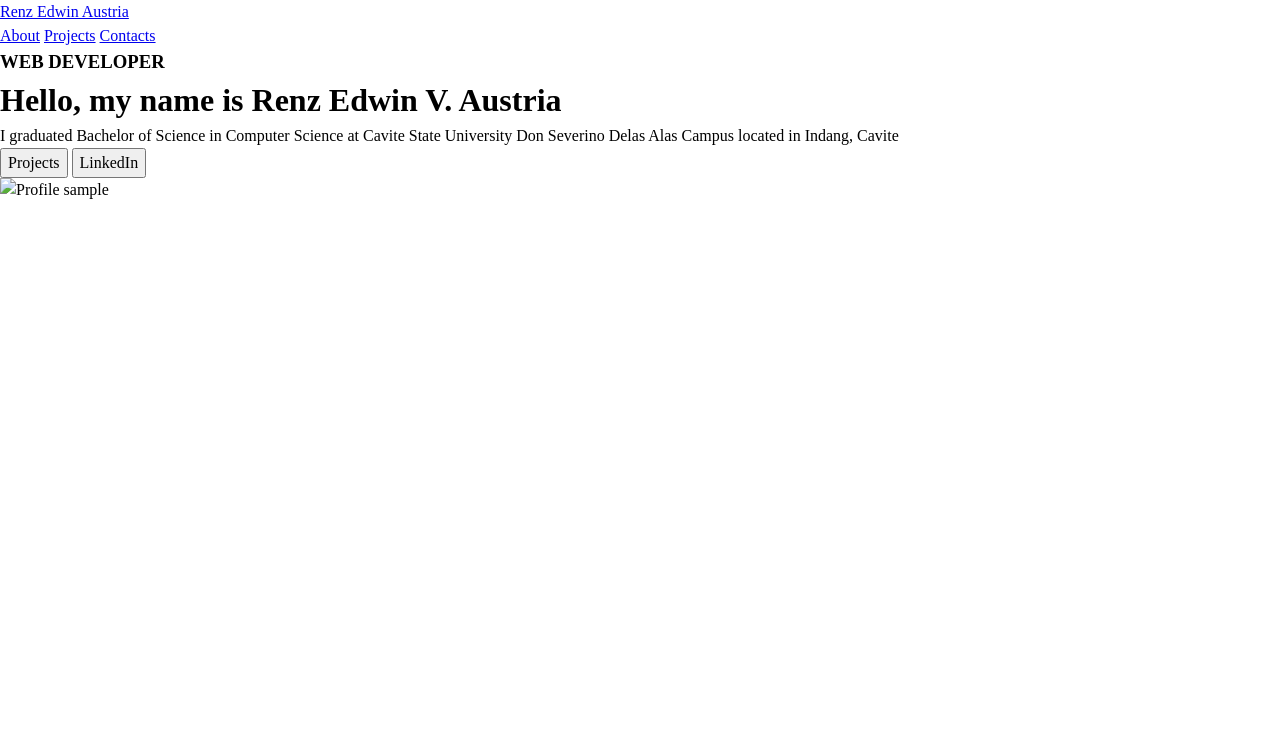
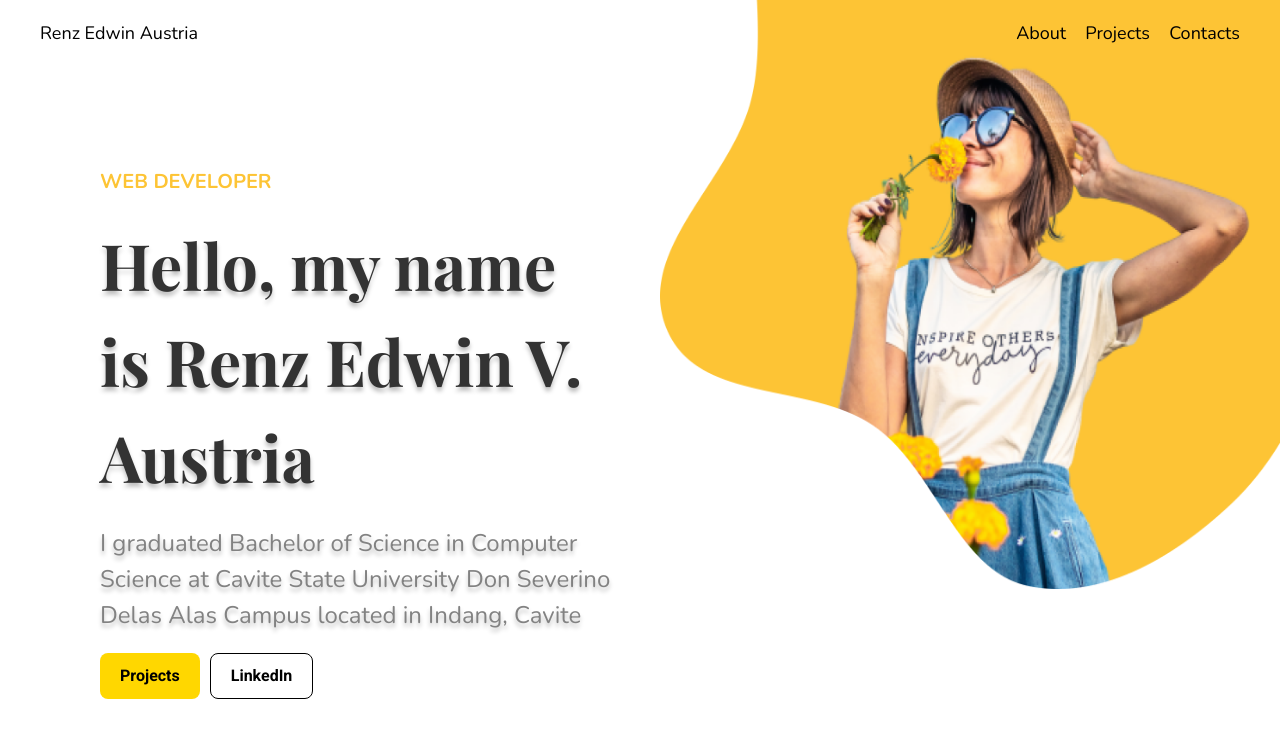
Before and after one commit to theREAustria/theREAustria.github.io, a plain HTML site: page index.html in a window 1280 px wide. Drawn offline with nearby package versions, Linux system fonts and the light colour scheme.

Commit message:
Develop to master branch (#2)
* update

* Create README.md

* update assets

```diff
--- a/assets/styles/style.css
+++ b/assets/styles/style.css
@@ -18,6 +18,7 @@
 body {
   line-height: 1.5;
   -webkit-font-smoothing: antialiased;
+  font-family: 'Nunito', sans-serif; /* Use Nunito font */
 }
 /*
   5. Improve media defaults
@@ -44,6 +45,105 @@ p, h1, h2, h3, h4, h5, h6 {
 #root, #__next {
   isolation: isolate;
 }
-.hi2{
-  background-color: red;
+
+a {
+  text-decoration: none;
+  color: black;
+  font-size: 18px;
 }
+
+header {
+  display: flex;
+  justify-content: space-between;
+  padding: 20px 40px;
+  background-color: transparent;
+  position: relative; /* Added to keep the header in the flow of the document */
+  z-index: 1; /* Ensures the header is above other elements */
+}
+
+.nav-child {
+  margin-left: 15px;
+  color: black;
+  font-size: 18px;
+}
+
+.content-container {
+  display: flex;
+  flex-direction: row;
+  padding: 60px 0px 0px 40px;
+  position: relative;
+}
+
+.text-container {
+  width: 50%;
+  text-align: left;
+  padding: 40px 40px 40px 60px;
+}
+
+.text-container h1 {
+  font-size: 36px;
+  margin-bottom: 20px;
+}
+
+.text-container h3, .text-container p {
+  margin-bottom: 20px;
+}
+
+.button-container {
+  display: flex;
+  gap: 10px;
+}
+
+.btn-projects, .btn-linkedin {
+  padding: 10px 20px;
+  font-size: 16px;
+  cursor: pointer;
+  font-weight: bold;
+  border-radius: 8px;
+  font-family: 'Roboto', sans-serif; /* Use Roboto font */
+}
+
+.btn-projects {
+  background-color: #FFD700;
+  border: none;
+  color: black;
+}
+
+.btn-linkedin {
+  background-color: white;
+  border: 1px solid black;
+  color: black;
+}
+
+.image-container {
+  width: 50%;
+  position: relative;
+}
+
+.profile {
+  width: 100%;
+  height: 100%;
+  margin-top: -150px; /* Move the image upwards by 150px */
+  border-radius: 10px;
+}
+
+#role {
+  color: #FDC435;
+  font-size: 20px;
+  font-weight: 700;
+}
+
+#name {
+  font-size: 64px;
+  font-weight: 700;
+  font-family: 'Playfair Display', serif;
+  color: #333333;
+  text-shadow: 0px 4px 4px rgba(0, 0, 0, 0.25);
+}
+
+p {
+  font-size: 24px;
+  font-weight: 400;
+  color: #828282;
+  text-shadow: 0px 4px 4px rgba(0, 0, 0, 0.25);
+}
```
Also changed, not shown: assets/scripts/index.js (+7 -7 lines), assets/images/image.png (added), assets/images/yellow-bg.png (added), 1 other file.
